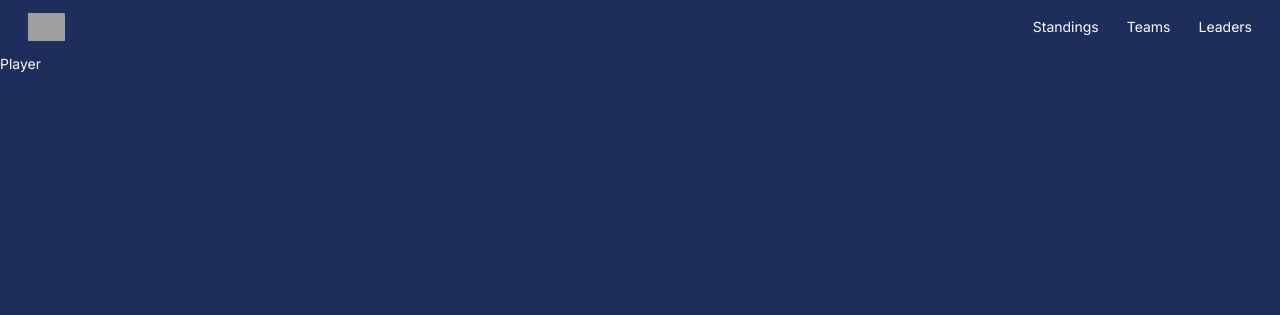
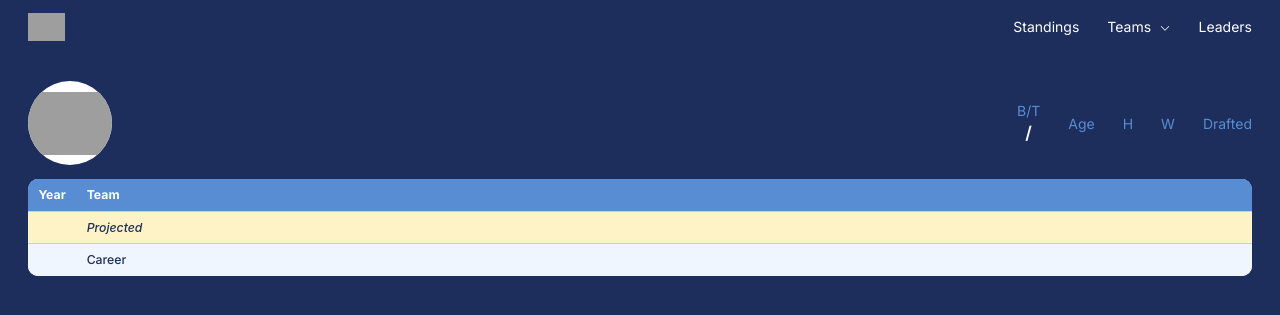
Before and after one commit to hynwkm/tbj-home-base, a Flask app: template app/templates/player.html in a window 1280 px wide. Shown: the top 315 px of the page. Run offline with Flask 3, Linux system fonts and the light colour scheme; the template is opened without the code that fills it, so the values that code supplies are empty; some web fonts are replaced; grey boxes are pictures that could not be loaded.

Commit message:
add player stats table ui

```diff
--- a/app/services/players/__init__.py
+++ b/app/services/players/__init__.py
@@ -1,4 +1,5 @@
 from .fetch import fetch_player_data, fetch_players_data
 from .parse import parse_player
+from .service import get_player_data
 
-__all__ = ["fetch_player_data", "fetch_players_data", "parse_player"]
+__all__ = ["fetch_player_data", "fetch_players_data", "parse_player", "get_player_data"]
--- a/app/services/players/fetch.py
+++ b/app/services/players/fetch.py
@@ -14,4 +14,5 @@ def fetch_players_data(player_ids: list[int], stat_type: str = "season"):
 
 def fetch_player_data(player_id: int, stat_type: str = "season"):
     players = fetch_players_data([player_id], stat_type=stat_type)
+
     return players[0] if players else None
--- a/app/static/css/styles.css
+++ b/app/static/css/styles.css
@@ -5,6 +5,7 @@
   :root, :host {
     --font-sans: "Inter", ui-sans-serif, system-ui, sans-serif;
     --font-mono: "Chivo Mono", ui-monospace, monospace;
+    --color-amber-100: oklch(96.2% 0.059 95.617);
     --color-gray-100: oklch(96.7% 0.003 264.542);
     --color-black: #000;
     --color-white: #fff;
@@ -28,6 +29,7 @@
     --default-transition-timing-function: cubic-bezier(0.4, 0, 0.2, 1);
     --default-font-family: var(--font-sans);
     --default-mono-font-family: var(--font-mono);
+    --color-brand-navy-blue-50: #eff6ff;
     --color-brand-navy-blue-100: #b3d3ff;
     --color-brand-navy-blue-300: #588dd4;
     --color-brand-royal-blue-500: #1d2d5c;
@@ -37,6 +39,7 @@
     --color-primary-light: var(--color-brand-navy-blue-300);
     --color-table-header: var(--color-brand-navy-blue-300);
     --color-table-border: var(--color-brand-navy-blue-100);
+    --color-table-row: var(--color-brand-navy-blue-50);
   }
 }
 @layer base {
@@ -209,9 +212,6 @@
   .top-full {
     top: 100%;
   }
-  .right-0 {
-    right: calc(var(--spacing) * 0);
-  }
   .left-0 {
     left: calc(var(--spacing) * 0);
   }
@@ -251,6 +251,9 @@
   .mr-1 {
     margin-right: calc(var(--spacing) * 1);
   }
+  .ml-1 {
+    margin-left: calc(var(--spacing) * 1);
+  }
   .no-scrollbar {
     scrollbar-width: none;
     -ms-overflow-style: none;
@@ -269,6 +272,9 @@
   }
   .hidden {
     display: none;
+  }
+  .inline-block {
+    display: inline-block;
   }
   .inline-flex {
     display: inline-flex;
@@ -294,11 +300,11 @@
   .h-10 {
     height: calc(var(--spacing) * 10);
   }
-  .h-12 {
-    height: calc(var(--spacing) * 12);
-  }
   .h-16 {
     height: calc(var(--spacing) * 16);
+  }
+  .h-24 {
+    height: calc(var(--spacing) * 24);
   }
   .h-full {
     height: 100%;
@@ -321,8 +327,8 @@
   .w-16 {
     width: calc(var(--spacing) * 16);
   }
-  .w-\[calc\(100vw-2rem\)\] {
-    width: calc(100vw - 2rem);
+  .w-24 {
+    width: calc(var(--spacing) * 24);
   }
   .w-auto {
     width: auto;
@@ -335,9 +341,6 @@
   }
   .w-max {
     width: max-content;
-  }
-  .max-w-\[420px\] {
-    max-width: 420px;
   }
   .max-w-\[1500px\] {
     max-width: 1500px;
@@ -360,11 +363,11 @@
   .min-w-12 {
     min-width: calc(var(--spacing) * 12);
   }
+  .min-w-36 {
+    min-width: calc(var(--spacing) * 36);
+  }
   .min-w-40 {
     min-width: calc(var(--spacing) * 40);
-  }
-  .min-w-\[420px\] {
-    min-width: 420px;
   }
   .flex-1 {
     flex: 1;
@@ -392,17 +395,8 @@
   .resize {
     resize: both;
   }
-  .grid-cols-1 {
-    grid-template-columns: repeat(1, minmax(0, 1fr));
-  }
-  .grid-cols-2 {
-    grid-template-columns: repeat(2, minmax(0, 1fr));
-  }
   .grid-cols-3 {
     grid-template-columns: repeat(3, minmax(0, 1fr));
-  }
-  .grid-cols-6 {
-    grid-template-columns: repeat(6, minmax(0, 1fr));
   }
   .flex-col {
     flex-direction: column;
@@ -465,19 +459,49 @@
     border-style: var(--tw-border-style);
     border-width: 1px;
   }
-  .border-y-2 {
-    border-block-style: var(--tw-border-style);
-    border-block-width: 2px;
-  }
   .border-t {
     border-top-style: var(--tw-border-style);
     border-top-width: 1px;
+  }
+  .border-t-2 {
+    border-top-style: var(--tw-border-style);
+    border-top-width: 2px;
+  }
+  .border-r {
+    border-right-style: var(--tw-border-style);
+    border-right-width: 1px;
+  }
+  .border-r-2 {
+    border-right-style: var(--tw-border-style);
+    border-right-width: 2px;
+  }
+  .border-b-2 {
+    border-bottom-style: var(--tw-border-style);
+    border-bottom-width: 2px;
   }
   .border-primary {
     border-color: var(--color-primary);
   }
   .border-table-border {
     border-color: var(--color-table-border);
+  }
+  .border-t-transparent {
+    border-top-color: transparent;
+  }
+  .border-r-table-border {
+    border-right-color: var(--color-table-border);
+  }
+  .border-r-table-header {
+    border-right-color: var(--color-table-header);
+  }
+  .border-r-white {
+    border-right-color: var(--color-white);
+  }
+  .border-b-white {
+    border-bottom-color: var(--color-white);
+  }
+  .bg-amber-100 {
+    background-color: var(--color-amber-100);
   }
   .bg-black {
     background-color: var(--color-black);
@@ -500,6 +524,9 @@
   .bg-table-header {
     background-color: var(--color-table-header);
   }
+  .bg-table-row {
+    background-color: var(--color-table-row);
+  }
   .bg-white {
     background-color: var(--color-white);
   }
@@ -514,9 +541,6 @@
   }
   .p-2\.5 {
     padding: calc(var(--spacing) * 2.5);
-  }
-  .p-4 {
-    padding: calc(var(--spacing) * 4);
   }
   .p-8 {
     padding: calc(var(--spacing) * 8);
@@ -616,6 +640,9 @@
       color: color-mix(in oklab, var(--color-white) 70%, transparent);
     }
   }
+  .italic {
+    font-style: italic;
+  }
   .underline {
     text-decoration-line: underline;
   }
@@ -642,6 +669,13 @@
       }
     }
   }
+  .hover\:border-t-transparent {
+    &:hover {
+      @media (hover: hover) {
+        border-top-color: transparent;
+      }
+    }
+  }
   .hover\:border-b-white {
     &:hover {
       @media (hover: hover) {
@@ -663,11 +697,15 @@
       }
     }
   }
-  .hover\:opacity-80 {
-    &:hover {
-      @media (hover: hover) {
-        opacity: 80%;
-      }
+  .nth-6\:border-r-2 {
+    &:nth-child(6) {
+      border-right-style: var(--tw-border-style);
+      border-right-width: 2px;
+    }
+  }
+  .nth-6\:border-r-white {
+    &:nth-child(6) {
+      border-right-color: var(--color-white);
     }
   }
   .sm\:right-0 {
@@ -711,24 +749,40 @@
       grid-template-columns: repeat(2, minmax(0, 1fr));
     }
   }
-  .sm\:grid-cols-3 {
-    @media (width >= 40rem) {
-      grid-template-columns: repeat(3, minmax(0, 1fr));
-    }
-  }
-  .sm\:grid-cols-4 {
-    @media (width >= 40rem) {
-      grid-template-columns: repeat(4, minmax(0, 1fr));
-    }
-  }
   .sm\:grid-cols-6 {
     @media (width >= 40rem) {
       grid-template-columns: repeat(6, minmax(0, 1fr));
     }
   }
+  .sm\:flex-row {
+    @media (width >= 40rem) {
+      flex-direction: row;
+    }
+  }
   .sm\:p-3 {
     @media (width >= 40rem) {
       padding: calc(var(--spacing) * 3);
+    }
+  }
+  .sm\:px-3 {
+    @media (width >= 40rem) {
+      padding-inline: calc(var(--spacing) * 3);
+    }
+  }
+  .sm\:px-4 {
+    @media (width >= 40rem) {
+      padding-inline: calc(var(--spacing) * 4);
+    }
+  }
+  .sm\:py-0 {
+    @media (width >= 40rem) {
+      padding-block: calc(var(--spacing) * 0);
+    }
+  }
+  .sm\:text-sm {
+    @media (width >= 40rem) {
+      font-size: var(--text-sm);
+      line-height: var(--tw-leading, var(--text-sm--line-height));
     }
   }
   .md\:grid {
@@ -744,11 +798,6 @@
   .md\:grid-cols-4 {
     @media (width >= 48rem) {
       grid-template-columns: repeat(4, minmax(0, 1fr));
-    }
-  }
-  .md\:grid-cols-6 {
-    @media (width >= 48rem) {
-      grid-template-columns: repeat(6, minmax(0, 1fr));
     }
   }
   .md\:grid-rows-3 {
--- a/app/templates/base.html
+++ b/app/templates/base.html
@@ -22,17 +22,26 @@
                 </a>
                 <div class="flex gap-8">
                     <a href="{{ url_for("standings.standings") }}"
-                       class="py-4 border-primary border-y-2 hover:border-b-white">Standings</a>
+                       class="py-4 border-primary border-t-2 border-t-transparent hover:border-t-transparent border-b-2 hover:border-b-white cursor-pointer {% if request.endpoint =='standings.standings' %}border-b-white{% endif %}">Standings</a>
                     <div class="relative">
                         <button id="team-dropdown-button"
                                 type="button"
-                                class="py-4 border-primary border-y-2 hover:border-b-white cursor-pointer">
+                                class="py-4 border-primary border-t-2 border-t-transparent hover:border-t-transparent border-b-2 hover:border-b-white cursor-pointer {% if request.endpoint == 'teams.team' %}border-b-white{% endif %}">
                             Teams
+                            <svg xmlns="http://www.w3.org/2000/svg"
+                                 width="12"
+                                 height="12"
+                                 fill="currentColor"
+                                 viewBox="0 0 256 256"
+                                 class="inline-block ml-1">
+                                <path d="M213.66,101.66l-80,80a8,8,0,0,1-11.32,0l-80-80A8,8,0,0,1,53.66,90.34L128,164.69l74.34-74.35a8,8,0,0,1,11.32,11.32Z">
+                                </path>
+                            </svg>
                         </button>
                         {% include "partials/teams_dropdown.html" %}
                     </div>
                     <a href="{{ url_for("leaderboard.leaderboards") }}"
-                       class="py-4 border-primary border-y-2 hover:border-b-white">Leaders</a>
+                       class="py-4 border-primary border-t-2 border-t-transparent hover:border-t-transparent border-b-2 hover:border-b-white cursor-pointer {% if request.endpoint == 'leaderboard.leaderboards' %}border-b-white{% endif %}">Leaders</a>
                 </div>
             </nav>
         </header>
--- a/app/templates/partials/leader.html
+++ b/app/templates/partials/leader.html
@@ -1,4 +1,5 @@
-<article class="flex flex-col bg-white rounded-md w-full overflow-hidden text-black text-sm">
+<a href="{{ url_for('players.player', player_id=leader.player_id) }}">
+    <article class="flex flex-col bg-white rounded-md w-full overflow-hidden text-black text-sm hover:scale-102 transition-transform">
         <div class="px-4 py-1 font-semibold text-primary">
             <h4>{{ leader.label }}</h4>
         </div>
@@ -13,3 +14,4 @@
             <p class="px-4 text-base">{{ leader.value }}</p>
         </div>
     </article>
+</a>
--- a/app/templates/partials/news_item.html
+++ b/app/templates/partials/news_item.html
@@ -1,8 +1,7 @@
 <a href="{{ news_item.link }}"
    target="_blank"
-   rel="noopener noreferrer"
-   class="block hover:scale-102 transition-transform">
-    <article class="flex flex-col bg-white rounded-md h-full overflow-hidden text-black">
+   rel="noopener noreferrer">
+    <article class="flex flex-col bg-white rounded-md h-full overflow-hidden text-black hover:scale-102 transition-transform">
         <img src="{{ news_item.image_url }}"
              alt="{{ news_item.title }}"
              class="w-full object-cover aspect-[16/9]">
--- /dev/null
+++ b/app/templates/partials/player_stats_table.html
@@ -0,0 +1,72 @@
+<section class="bg-white rounded-xl h-1/2 overflow-hidden text-black text-xs sm:text-sm">
+    <div class="h-full overflow-x-auto overflow-y-auto no-scrollbar">
+        <table class="w-full border-collapse">
+            <thead class="bg-table-header text-white">
+                <tr class="font-medium">
+                    <th class="bg-table-header top-0 left-0 z-30 sticky px-2 sm:px-3 py-2 w-12 min-w-12 text-left whitespace-nowrap">
+                        Year
+                    </th>
+                    <th class="bg-table-header top-0 left-12 z-30 sticky px-2 sm:px-3 py-2 w-full min-w-36 text-left whitespace-nowrap">
+                        Team
+                    </th>
+                    {% for column in columns %}
+                        <th class="px-4 py-2 text-center bg-table-header whitespace-nowrap min-w-9 top-0 sticky z-10 {% if loop.last %}pr-5{% endif %} {% if player.is_pitcher and loop.index in [6, 13] %}border-r border-r-white{% endif %} {% if not player.is_pitcher and loop.index in [2, 7, 12, 16] %}border-r border-r-white{% endif %}">
+                            {{ column.label }}
+                        </th>
+                    {% endfor %}
+                </tr>
+            </thead>
+            <tbody>
+                {% for year in stats.yearByYear %}
+                    <tr class="border-table-border border-t">
+                        <td class="left-0 z-20 sticky bg-white px-2 sm:px-3 py-2 sm:py-0 w-12 min-w-12 font-bold text-left whitespace-nowrap">
+                            {{ year.season }}
+                        </td>
+                        <td class="left-12 z-20 sticky bg-white px-2 sm:px-3 py-2 sm:py-0 w-full min-w-36 font-medium text-left whitespace-nowrap">
+                            <a class="flex items-center gap-2 min-w-0 font-bold text-primary"
+                               href="/teams/{{ year.team_id }}">
+                                <span class="hidden sm:flex justify-center items-center w-10 h-10 shrink-0">
+                                    <img src="https://www.mlbstatic.com/team-logos/{{ year.team_id }}.svg"
+                                         alt="{{ year.team_name }} logo"
+                                         class="block w-6 h-6 object-contain">
+                                </span>
+                                <span class="block truncate">{{ year.team_name }}</span>
+                            </a>
+                        </td>
+                        {% for column in columns %}
+                            <td class="z-10 px-3 sm:px-4 py-2 sm:py-0 min-w-9 text-center whitespace-nowrap {% if loop.last %}pr-5{% endif %} {% if player.is_pitcher and loop.index in [6, 13] %}border-r border-r-table-border{% endif %} {% if not player.is_pitcher and loop.index in [2, 7, 12, 16] %}border-r border-r-table-border{% endif %}">
+                                {{ year[column.key] }}
+                            </td>
+                        {% endfor %}
+                    </tr>
+                {% endfor %}
+                {% set projected = stats.projected %}
+                <tr class="bg-amber-100 border-table-border border-t text-primary italic">
+                    <td class="left-0 z-20 sticky bg-amber-100 px-2 sm:px-3 py-2 w-12 min-w-12 font-bold text-left whitespace-nowrap">
+                        {{ projected.season }}
+                    </td>
+                    <td class="left-12 z-20 sticky bg-amber-100 px-2 sm:px-3 py-2 w-full min-w-36 font-medium text-left whitespace-nowrap">
+                        Projected
+                    </td>
+                    {% for column in columns %}
+                        <td class="z-10 px-3 sm:px-4 py-2 min-w-9 bg-amber-100 text-center whitespace-nowrap {% if loop.last %}pr-5{% endif %} {% if player.is_pitcher and loop.index in [6, 13] %}border-r border-r-table-border{% endif %} {% if not player.is_pitcher and loop.index in [2, 7, 12, 16] %}border-r border-r-table-border{% endif %}">
+                            {{ projected[column.key] }}
+                        </td>
+                    {% endfor %}
+                </tr>
+                {% set career = stats.career %}
+                <tr class="bg-table-row border-table-border border-t text-primary">
+                    <td class="bg-table-row left-0 z-20 sticky px-2 py-2 w-12 min-w-12 font-bold text-left whitespace-nowrap"></td>
+                    <td class="bg-table-row left-12 z-20 sticky px-3 py-2 w-full min-w-36 font-medium text-left whitespace-nowrap">
+                        Career
+                    </td>
+                    {% for column in columns %}
+                        <td class="z-10 px-3 sm:px-4 py-2 min-w-9 bg-table-row text-center whitespace-nowrap {% if loop.last %}pr-5{% endif %} {% if player.is_pitcher and loop.index in [6, 13] %}border-r border-r-table-border{% endif %} {% if not player.is_pitcher and loop.index in [2, 7, 12, 16] %}border-r border-r-table-border{% endif %}">
+                            {{ career[column.key] }}
+                        </td>
+                    {% endfor %}
+                </tr>
+            </tbody>
+        </table>
+    </div>
+</section>
--- a/app/templates/player.html
+++ b/app/templates/player.html
@@ -3,5 +3,55 @@
     | Player
 {% endblock title %}
 {% block content %}
-    <h1>Player</h1>
+    <section class="space-y-4 mx-auto p-8 max-w-[1500px]">
+        <div class="flex sm:flex-row flex-col justify-between gap-4 w-full">
+            <div class="flex items-center gap-4 whitespace-nowrap">
+                <img src="https://content.mlb.com/images/headshots/current/60x60/{{ player_id }}@2x.png"
+                     alt="{{ player.last_first_name }} headshot"
+                     class="block bg-white rounded-full w-24 h-24 object-contain">
+                <div>
+                    <h1 class="font-bold text-2xl">{{ player.last_first_name }}</h1>
+                    <div class="flex items-center gap-2">
+                        <p class="text-primary-light">{{ player.position }}</p>
+                        <p>{{ player.current_team_name }}</p>
+                    </div>
+                </div>
+            </div>
+            <div class="flex items-center gap-8">
+                <div class="flex flex-col justify-center items-center">
+                    {% if player.is_pitcher %}
+                        <p class="text-primary-light">Throws</p>
+                        <p class="font-semibold text-xl">{{ player.t_hand }}</p>
+                    {% else %}
+                        <p class="text-primary-light">B/T</p>
+                        <p class="font-semibold text-xl">{{ player.b_side }}/{{ player.t_hand }}</p>
+                    {% endif %}
+                </div>
+                <div class="flex flex-col justify-center items-center">
+                    <p class="text-primary-light">Age</p>
+                    <p class="font-semibold text-xl">{{ player.age }}</p>
+                </div>
+                <div class="flex flex-col justify-center items-center">
+                    <p class="text-primary-light">H</p>
+                    <p class="font-semibold text-xl">{{ player.height }}</p>
+                </div>
+                <div class="flex flex-col justify-center items-center">
+                    <p class="text-primary-light">W</p>
+                    <p class="font-semibold text-xl">{{ player.weight }}</p>
+                </div>
+                <div class="flex flex-col justify-center items-center">
+                    <p class="text-primary-light">Drafted</p>
+                    <p class="font-semibold text-xl">{{ player.draft_year }}</p>
+                </div>
+            </div>
+        </div>
+        {% if player.is_pitcher %}
+            {% set stats = player.pitching_stats %}
+            {% set columns = pitcher_columns %}
+        {% else %}
+            {% set stats = player.hitting_stats %}
+            {% set columns = hitter_columns %}
+        {% endif %}
+        {% include "partials/player_stats_table.html" %}
+    </section>
 {% endblock content %}
--- a/app/templates/team.html
+++ b/app/templates/team.html
@@ -7,7 +7,7 @@
         <div class="flex items-center gap-4">
             <img src="https://www.mlbstatic.com/team-logos/{{ team_info.team_id }}.svg"
                  alt="{{ team_info.team_name }} logo"
-                 class="block bg-white rounded-full w-12 h-12 object-contain">
+                 class="block bg-white rounded-full w-16 h-16 object-contain">
             <div>
                 <h1 class="font-bold text-2xl">{{ team_info.team_full_name }}</h1>
                 <div class="flex items-center gap-2">
--- a/input.css
+++ b/input.css
@@ -71,6 +71,7 @@
     --color-primary-light: var(--color-brand-navy-blue-300);
     --color-table-header: var(--color-brand-navy-blue-300);
     --color-table-border: var(--color-brand-navy-blue-100);
+    --color-table-row: var(--color-brand-navy-blue-50);
 
     --font-sans: "Inter", ui-sans-serif, system-ui, sans-serif;
     --font-mono: "Chivo Mono", ui-monospace, monospace;
```
Also changed, not shown: app/players.py (+53 -1 lines), app/services/players/hitting.py (+20 -18 lines), app/services/players/parse.py (+42 -17 lines), app/services/players/pitching.py (+13 -13 lines), app/services/players/service.py (added, +8 -0 lines), app/templates/partials/hitting_table.html (+4 -3 lines), app/templates/partials/pitching_table.html (+4 -3 lines). Lines whose indentation alone changed are shown as unchanged.
